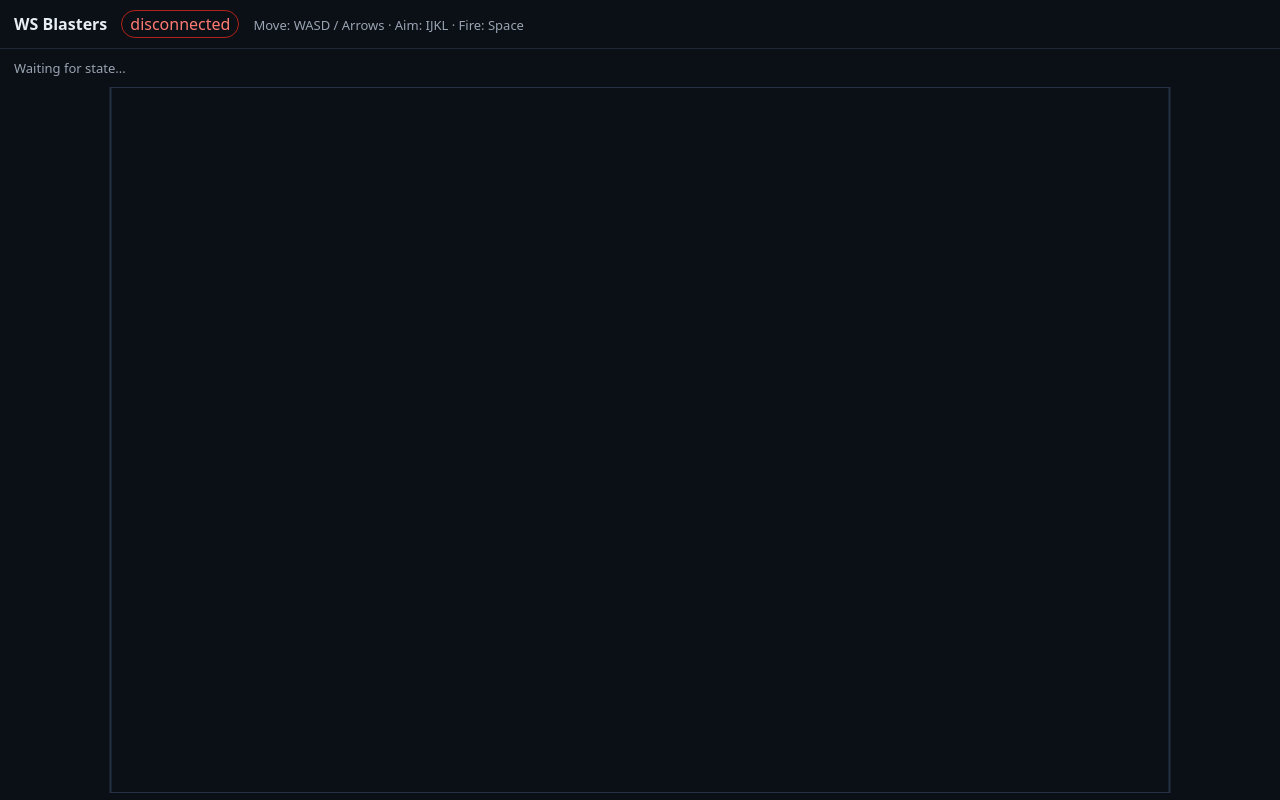
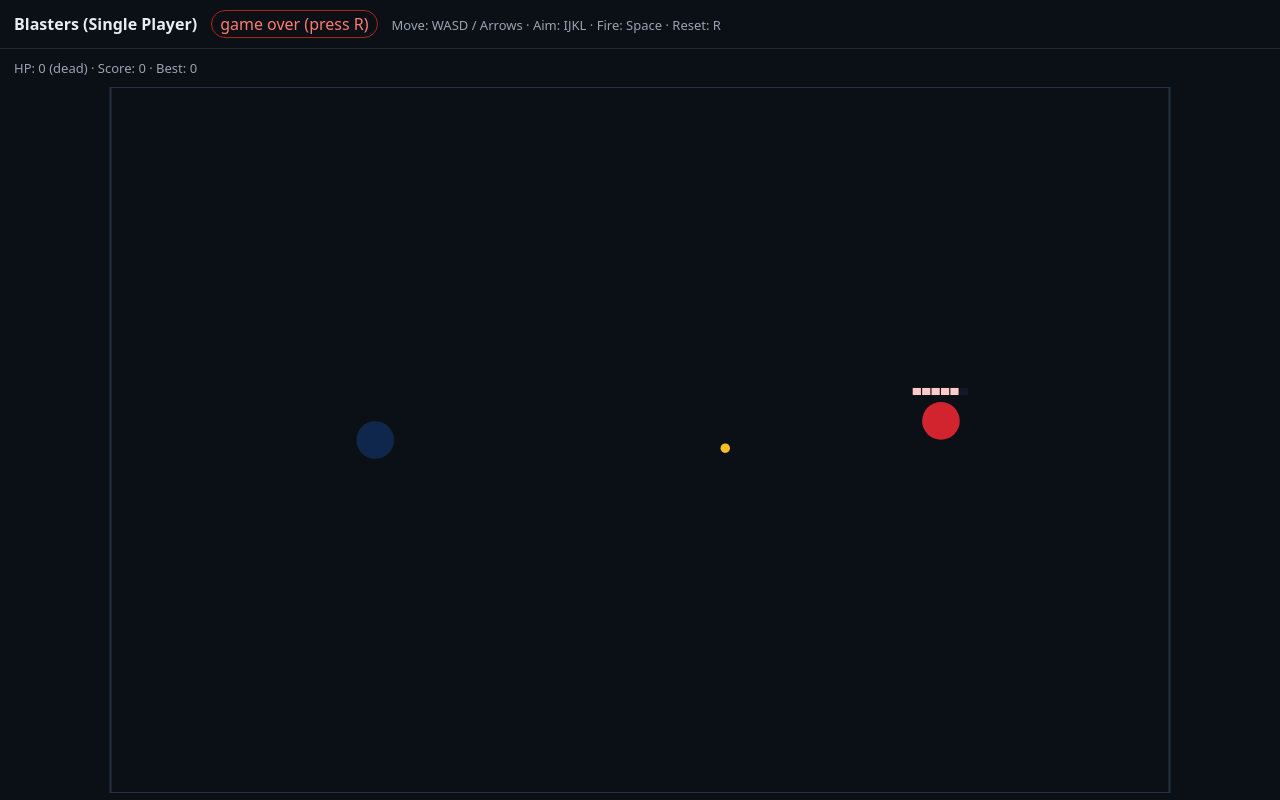
Before and after one commit to zenbot01/ws-blasters, a website: page client/index.html in a window 1280 px wide. Drawn offline with Linux system fonts and the light colour scheme.

Commit message:
Switch to single-player (no WebSocket server required)

```diff
--- a/client/index.html
+++ b/client/index.html
@@ -3,13 +3,12 @@
 <head>
   <meta charset="utf-8" />
   <meta name="viewport" content="width=device-width, initial-scale=1" />
-  <title>WS Blasters</title>
+  <title>Blasters (Single Player)</title>
   <style>
     body { margin: 0; background: #0b0f16; color: #e6edf3; font-family: system-ui, -apple-system, Segoe UI, Roboto, Ubuntu, Cantarell, Arial; }
     header { padding: 10px 14px; display: flex; gap: 14px; align-items: baseline; border-bottom: 1px solid #1f2937; }
     header h1 { font-size: 16px; margin: 0; }
     header .muted { color: #9aa4b2; font-size: 13px; }
-    #wrap { display: grid; grid-template-columns: 1fr; }
     #hud { padding: 10px 14px; color: #9aa4b2; font-size: 13px; }
     canvas { width: 100vw; height: calc(100vh - 94px); display: block; }
     .pill { padding: 2px 8px; border: 1px solid #243244; border-radius: 999px; color: #c9d4e3; }
@@ -17,15 +16,13 @@
 </head>
 <body>
   <header>
-    <h1>WS Blasters</h1>
-    <span class="pill" id="status">disconnected</span>
-    <span class="muted">Move: WASD / Arrows · Aim: IJKL · Fire: Space</span>
+    <h1>Blasters (Single Player)</h1>
+    <span class="pill" id="status">offline</span>
+    <span class="muted">Move: WASD / Arrows · Aim: IJKL · Fire: Space · Reset: R</span>
   </header>
 
   <div id="hud"></div>
-  <div id="wrap">
   <canvas id="c"></canvas>
-  </div>
 
 <script>
 (() => {
@@ -34,15 +31,20 @@
   const hudEl = document.getElementById('hud');
   const ctx = canvas.getContext('2d');
 
-  let world = { w: 900, h: 600 };
-  let slot = 0;
-  let state = null;
+  const W = 900;
+  const H = 600;
+  const PLAYER_R = 16;
+  const BULLET_R = 4;
 
-  const input = {
-    up:false, down:false, left:false, right:false,
-    fire:false,
-    aimUp:false, aimDown:false, aimLeft:false, aimRight:false,
-  };
+  const PLAYER_SPEED = 280; // px/s
+  const BULLET_SPEED = 560; // px/s
+  const FIRE_COOLDOWN = 0.22; // seconds
+
+  const ENEMY_SPEED = 180;
+  const ENEMY_FIRE_COOLDOWN = 0.55;
+
+  function clamp(v, lo, hi) { return Math.max(lo, Math.min(hi, v)); }
+  function randBetween(a, b) { return a + Math.random() * (b - a); }
 
   function setStatus(s, ok) {
     statusEl.textContent = s;
@@ -50,47 +52,13 @@
     statusEl.style.color = ok ? '#2ea043' : '#ff7b72';
   }
 
-  function resize() {
-    const dpr = Math.max(1, window.devicePixelRatio || 1);
-    canvas.width = Math.floor(canvas.clientWidth * dpr);
-    canvas.height = Math.floor(canvas.clientHeight * dpr);
-    ctx.setTransform(dpr, 0, 0, dpr, 0, 0);
-  }
-  window.addEventListener('resize', resize);
+  setStatus('offline', false);
 
-  function wsUrl() {
-    // If opened via file://, default to localhost.
-    const loc = window.location;
-    if (loc.protocol === 'file:') return 'ws://localhost:8080';
-    const proto = (loc.protocol === 'https:') ? 'wss:' : 'ws:';
-    return `${proto}//${loc.host}`;
-  }
-
-  const ws = new WebSocket(wsUrl());
-
-  ws.addEventListener('open', () => {
-    setStatus('connected', true);
-  });
-
-  ws.addEventListener('close', () => {
-    setStatus('disconnected', false);
-  });
-
-  ws.addEventListener('message', (ev) => {
-    const msg = JSON.parse(ev.data);
-    if (msg.type === 'welcome') {
-      slot = msg.slot;
-      world = msg.world;
-    }
-    if (msg.type === 'state') {
-      state = msg;
-    }
-  });
-
-  function sendInput() {
-    if (ws.readyState !== WebSocket.OPEN) return;
-    ws.send(JSON.stringify({ type: 'input', input }));
-  }
+  const input = {
+    up:false, down:false, left:false, right:false,
+    fire:false,
+    aimUp:false, aimDown:false, aimLeft:false, aimRight:false,
+  };
 
   const keyMap = {
     'KeyW': 'up', 'ArrowUp': 'up',
@@ -106,35 +74,167 @@
     'Space': 'fire'
   };
 
+  function resize() {
+    const dpr = Math.max(1, window.devicePixelRatio || 1);
+    canvas.width = Math.floor(canvas.clientWidth * dpr);
+    canvas.height = Math.floor(canvas.clientHeight * dpr);
+    ctx.setTransform(dpr, 0, 0, dpr, 0, 0);
+  }
+  window.addEventListener('resize', resize);
+
   window.addEventListener('keydown', (e) => {
+    if (e.code === 'KeyR') { reset(); return; }
     const k = keyMap[e.code];
     if (!k) return;
     if (k === 'fire') e.preventDefault();
-    if (!input[k]) {
     input[k] = true;
-      sendInput();
-    }
   });
-
   window.addEventListener('keyup', (e) => {
     const k = keyMap[e.code];
     if (!k) return;
-    if (input[k]) {
     input[k] = false;
-      sendInput();
-    }
   });
 
-  function worldToScreen(x, y) {
-    // Letterbox
+  function letterbox() {
     const cw = canvas.clientWidth;
     const ch = canvas.clientHeight;
-    const sx = cw / world.w;
-    const sy = ch / world.h;
+    const sx = cw / W;
+    const sy = ch / H;
     const s = Math.min(sx, sy);
-    const ox = (cw - world.w * s) / 2;
-    const oy = (ch - world.h * s) / 2;
-    return { x: ox + x * s, y: oy + y * s, s, ox, oy };
+    const ox = (cw - W * s) / 2;
+    const oy = (ch - H * s) / 2;
+    return { s, ox, oy };
+  }
+
+  function hitCircle(ax, ay, ar, bx, by, br) {
+    const dx = ax - bx;
+    const dy = ay - by;
+    const rr = ar + br;
+    return (dx * dx + dy * dy) <= rr * rr;
+  }
+
+  let player, enemy, bullets, score, best, tFire, tEnemyFire, enemyGoal;
+
+  function reset() {
+    player = { x: W * 0.25, y: H * 0.5, hp: 3, alive: true };
+    enemy  = { x: W * 0.75, y: H * 0.5, hp: 5, alive: true };
+    bullets = [];
+    score = 0;
+    best = Math.max(best || 0, score);
+    tFire = 0;
+    tEnemyFire = 0;
+    enemyGoal = { x: randBetween(W*0.55, W*0.95), y: randBetween(H*0.1, H*0.9) };
+    setStatus('single-player', true);
+  }
+
+  reset();
+
+  function aimDirFallback(from, to) {
+    let ax = (input.aimRight ? 1 : 0) - (input.aimLeft ? 1 : 0);
+    let ay = (input.aimDown ? 1 : 0) - (input.aimUp ? 1 : 0);
+    if (ax === 0 && ay === 0) {
+      ax = to.x - from.x;
+      ay = to.y - from.y;
+    }
+    const m = Math.hypot(ax, ay) || 1;
+    return { ax: ax / m, ay: ay / m };
+  }
+
+  function spawnBullet(owner, x, y, ax, ay) {
+    bullets.push({
+      owner,
+      x,
+      y,
+      vx: ax * BULLET_SPEED,
+      vy: ay * BULLET_SPEED,
+      life: 1.6
+    });
+  }
+
+  function step(dt) {
+    // Player movement
+    const ix = (input.right ? 1 : 0) - (input.left ? 1 : 0);
+    const iy = (input.down ? 1 : 0) - (input.up ? 1 : 0);
+    let nx = ix, ny = iy;
+    const mag = Math.hypot(nx, ny);
+    if (mag > 0) { nx /= mag; ny /= mag; }
+
+    player.x = clamp(player.x + nx * PLAYER_SPEED * dt, PLAYER_R, W - PLAYER_R);
+    player.y = clamp(player.y + ny * PLAYER_SPEED * dt, PLAYER_R, H - PLAYER_R);
+
+    // Player fire
+    tFire -= dt;
+    if (input.fire && tFire <= 0 && player.alive) {
+      tFire = FIRE_COOLDOWN;
+      const { ax, ay } = aimDirFallback(player, enemy);
+      spawnBullet('p', player.x + ax * (PLAYER_R + BULLET_R + 2), player.y + ay * (PLAYER_R + BULLET_R + 2), ax, ay);
+    }
+
+    // Enemy AI movement
+    if (enemy.alive) {
+      const gx = enemyGoal.x - enemy.x;
+      const gy = enemyGoal.y - enemy.y;
+      const gm = Math.hypot(gx, gy);
+      if (gm < 18) {
+        enemyGoal = { x: randBetween(W*0.55, W*0.95), y: randBetween(H*0.1, H*0.9) };
+      } else {
+        enemy.x = clamp(enemy.x + (gx / gm) * ENEMY_SPEED * dt, PLAYER_R, W - PLAYER_R);
+        enemy.y = clamp(enemy.y + (gy / gm) * ENEMY_SPEED * dt, PLAYER_R, H - PLAYER_R);
+      }
+
+      // Enemy fire at player
+      tEnemyFire -= dt;
+      if (tEnemyFire <= 0 && player.alive) {
+        tEnemyFire = ENEMY_FIRE_COOLDOWN;
+        const ax0 = player.x - enemy.x;
+        const ay0 = player.y - enemy.y;
+        const m = Math.hypot(ax0, ay0) || 1;
+        const ax = ax0 / m;
+        const ay = ay0 / m;
+        spawnBullet('e', enemy.x + ax * (PLAYER_R + BULLET_R + 2), enemy.y + ay * (PLAYER_R + BULLET_R + 2), ax, ay);
+      }
+    }
+
+    // Bullets
+    for (const b of bullets) {
+      b.x += b.vx * dt;
+      b.y += b.vy * dt;
+      b.life -= dt;
+
+      if (b.life <= 0) continue;
+
+      if (b.owner === 'p' && enemy.alive && hitCircle(b.x, b.y, BULLET_R, enemy.x, enemy.y, PLAYER_R)) {
+        b.life = -1;
+        enemy.hp -= 1;
+        score += 10;
+        if (enemy.hp <= 0) {
+          enemy.alive = false;
+          score += 100;
+          best = Math.max(best, score);
+          // respawn a tougher enemy
+          setTimeout(() => {
+            enemy.alive = true;
+            enemy.hp = 6;
+            enemy.x = W * 0.75;
+            enemy.y = randBetween(H*0.2, H*0.8);
+          }, 850);
+        }
+      }
+
+      if (b.owner === 'e' && player.alive && hitCircle(b.x, b.y, BULLET_R, player.x, player.y, PLAYER_R)) {
+        b.life = -1;
+        player.hp -= 1;
+        if (player.hp <= 0) {
+          player.alive = false;
+          best = Math.max(best, score);
+          setStatus('game over (press R)', false);
+        }
+      }
+    }
+
+    bullets = bullets.filter(b => b.life > 0 && b.x >= -60 && b.x <= W + 60 && b.y >= -60 && b.y <= H + 60);
+
+    hudEl.textContent = `HP: ${player.hp}${player.alive ? '' : ' (dead)'} · Score: ${score} · Best: ${best || 0}`;
   }
 
   function draw() {
@@ -143,74 +243,67 @@
     const ch = canvas.clientHeight;
 
     ctx.clearRect(0, 0, cw, ch);
-
-    // Background grid
     ctx.fillStyle = '#0b0f16';
     ctx.fillRect(0, 0, cw, ch);
 
-    const { s, ox, oy } = worldToScreen(0,0);
+    const { s, ox, oy } = letterbox();
 
-    // Arena
     ctx.save();
     ctx.translate(ox, oy);
     ctx.scale(s, s);
 
+    // Arena
     ctx.strokeStyle = '#243244';
     ctx.lineWidth = 2 / s;
-    ctx.strokeRect(0, 0, world.w, world.h);
+    ctx.strokeRect(0, 0, W, H);
 
-    if (state) {
-      const p1 = state.players[1];
-      const p2 = state.players[2];
-      const scores = state.scores;
+    // Player
+    ctx.save();
+    ctx.globalAlpha = player.alive ? 1 : 0.25;
+    ctx.fillStyle = '#1f6feb';
+    ctx.beginPath();
+    ctx.arc(player.x, player.y, PLAYER_R, 0, Math.PI * 2);
+    ctx.fill();
+    ctx.restore();
 
-      hudEl.textContent = `You: P${slot || 'spectator'} · Score P1 ${scores[1]} : ${scores[2]} P2`;
-
-      const drawPlayer = (p, color, accent) => {
-        if (!p) return;
+    // Enemy
     ctx.save();
-        ctx.globalAlpha = p.alive ? 1 : 0.35;
-        ctx.fillStyle = color;
+    ctx.globalAlpha = enemy.alive ? 1 : 0.2;
+    ctx.fillStyle = '#d1242f';
     ctx.beginPath();
-        ctx.arc(p.x, p.y, 16, 0, Math.PI * 2);
+    ctx.arc(enemy.x, enemy.y, PLAYER_R, 0, Math.PI * 2);
     ctx.fill();
 
-        // HP pips
-        for (let i = 0; i < 3; i++) {
-          ctx.fillStyle = (i < p.hp) ? accent : '#111827';
-          ctx.fillRect(p.x - 18 + i * 12, p.y - 28, 10, 6);
-        }
-
-        // self marker
-        if (slot === p.slot) {
-          ctx.strokeStyle = '#e6edf3';
-          ctx.lineWidth = 2 / s;
-          ctx.beginPath();
-          ctx.arc(p.x, p.y, 20, 0, Math.PI * 2);
-          ctx.stroke();
+    // Enemy HP pips
+    for (let i = 0; i < 6; i++) {
+      ctx.fillStyle = (i < enemy.hp && enemy.alive) ? '#fecaca' : '#111827';
+      ctx.fillRect(enemy.x - 24 + i * 8, enemy.y - 28, 7, 6);
     }
     ctx.restore();
-      };
-
-      drawPlayer(p1, '#1f6feb', '#93c5fd');
-      drawPlayer(p2, '#d1242f', '#fecaca');
 
     // Bullets
     ctx.fillStyle = '#fbbf24';
-      for (const b of state.bullets) {
+    for (const b of bullets) {
       ctx.beginPath();
-        ctx.arc(b.x, b.y, 4, 0, Math.PI * 2);
+      ctx.arc(b.x, b.y, BULLET_R, 0, Math.PI * 2);
       ctx.fill();
-      }
-    } else {
-      hudEl.textContent = 'Waiting for state...';
     }
 
     ctx.restore();
+
     requestAnimationFrame(draw);
   }
 
-  draw();
+  let last = performance.now();
+  function loop(t) {
+    const dt = Math.min(0.05, (t - last) / 1000);
+    last = t;
+    if (player.alive) step(dt);
+    requestAnimationFrame(loop);
+  }
+
+  requestAnimationFrame(loop);
+  requestAnimationFrame(draw);
 })();
 </script>
 </body>
```
Also changed, not shown: README.md, server/README.md (added). Lines whose indentation alone changed are shown as unchanged.
